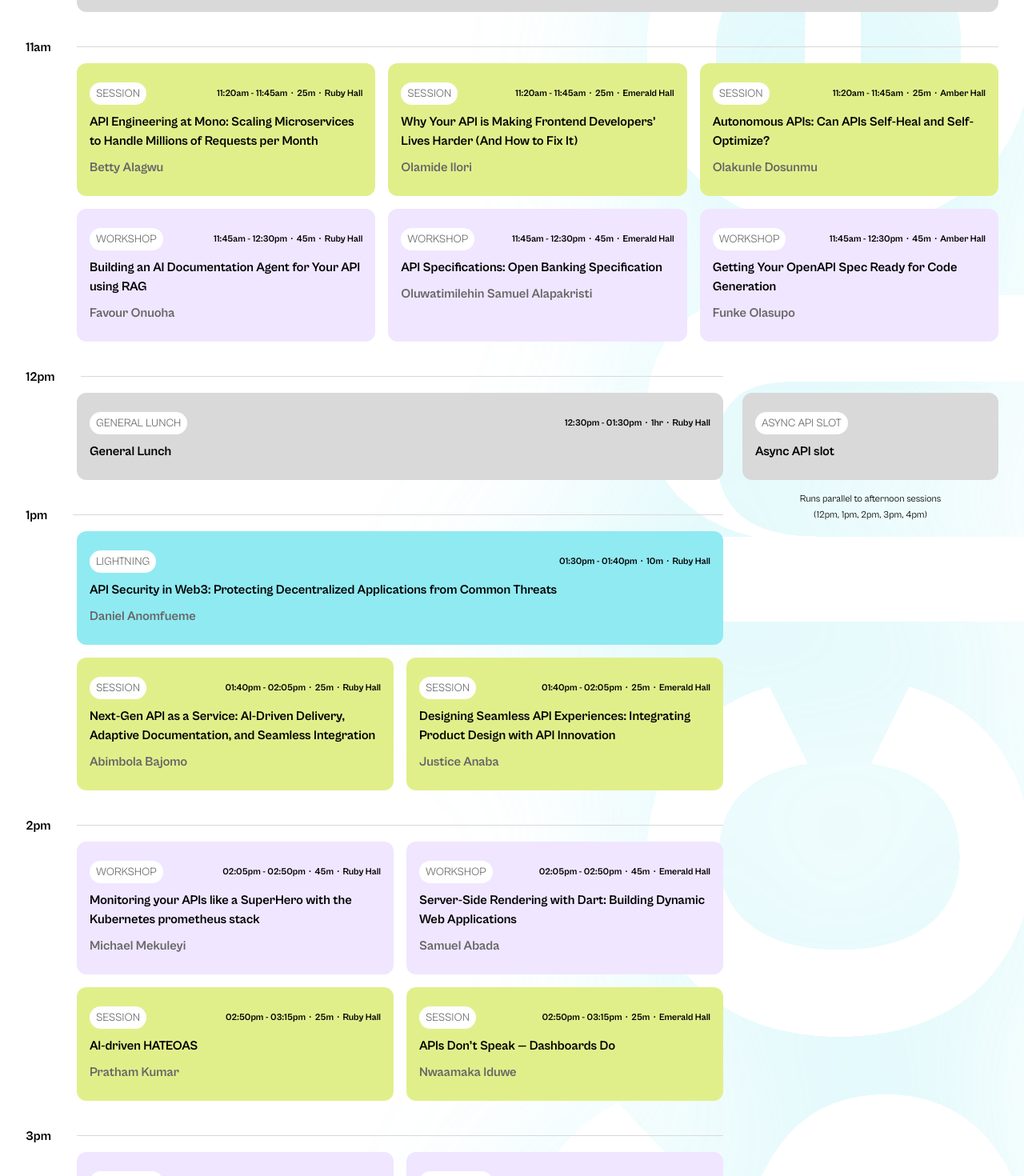
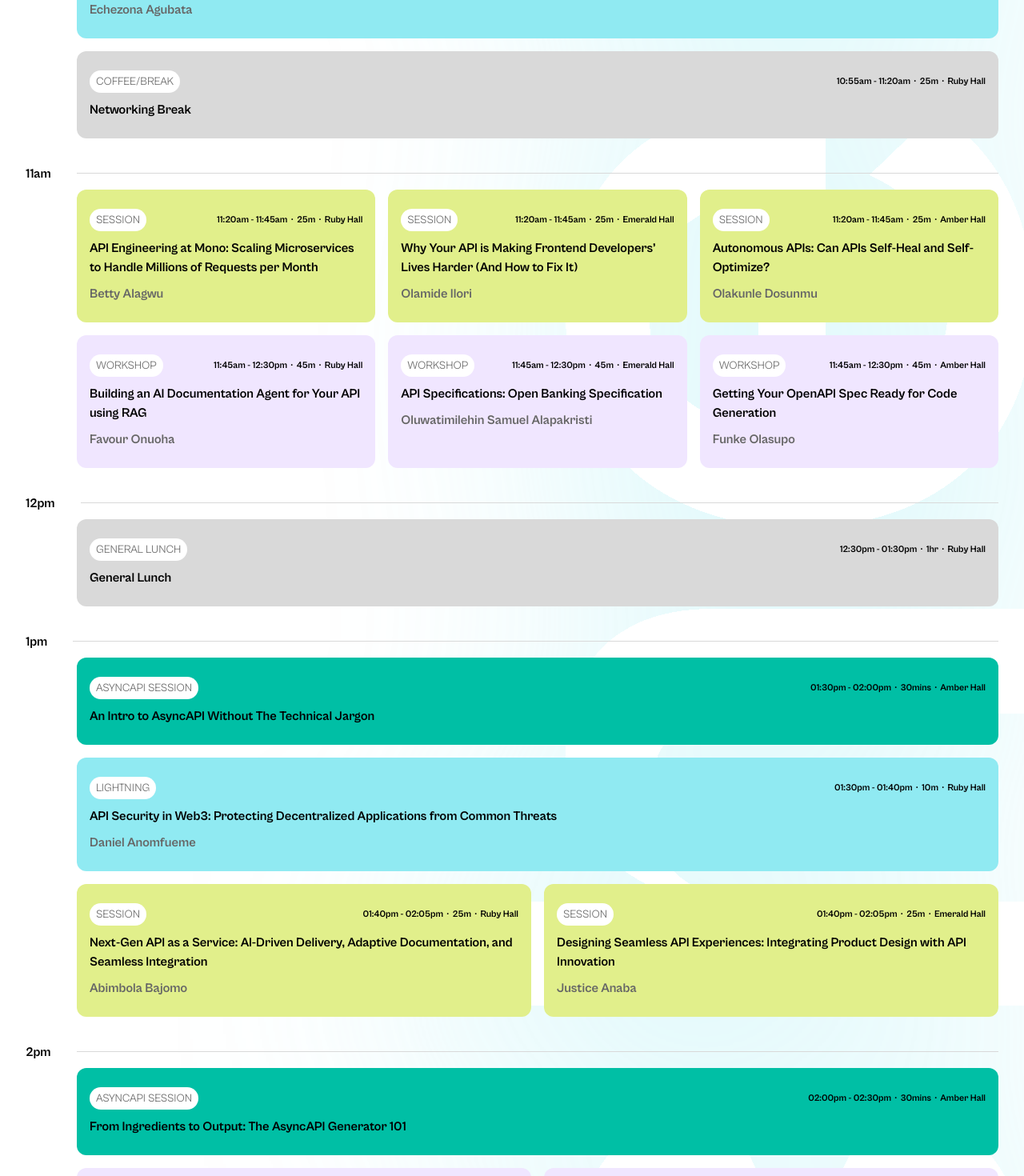
Before and after one commit to apiconf/landing-page, a React (Vite) app: page /schedule in a window 1280 px wide. Shown: the part 1520-2990 px from the top of the page at 80% size. Built offline with nearby package versions, Linux system fonts and the light colour scheme.

Commit message:
Chore: Updated Event schedule

```diff
--- a/src/pages/sessions/scheduleData.ts
+++ b/src/pages/sessions/scheduleData.ts
@@ -58,9 +58,31 @@ export const scheduleData = {
           color: '#D9D9D9',
         },
         {
+          id: 'google-codelab-sat',
+          title: 'Going Multimodal with Agent Development Kit: Personal Expense Assistant with Gemini 2.5',
+          timeSlot: '10:35am - 11:30pm',
+          room: 'Emerald Hall',
+          duration: '45m',
+          timeFrame: '10am',
+          type: 'workshop',
+          speaker: 'Sikiru Abidemi Tiamiyu',
+          color: '#E1EF9A',
+        },
+        {
+          id: 'building-apis-on-cloudflare-fri',
+          title: 'Building APIs on cloudflare',
+          timeSlot: '10:35am - 10:45am',
+          room: 'Ruby Hall',
+          duration: '10m',
+          timeFrame: '10am',
+          type: 'Lightning',
+          speaker: 'Daniel Benjamin',
+          color: '#90EAF2',
+        },
+        {
           id: 'api-architecure-fri',
           title: 'API Architecure',
-          timeSlot: '10:35am - 10:45am',
+          timeSlot: '10:45am - 10:55am',
           room: 'Ruby Hall',
           duration: '10m',
           timeFrame: '10am',
@@ -69,19 +91,8 @@ export const scheduleData = {
           color: '#90EAF2',
         },
         {
-          id: 'building-apis-on-cloudflare-fri',
-          title: 'Building APIs on cloudflare',
-          timeSlot: '10:45am - 10:55am',
-          room: 'Ruby Hall',
-          duration: '10m',
-          timeFrame: '10am',
-          type: 'Lightning',
-          speaker: 'Daniel Benjamin',
-          color: '#90EAF2',
-        },
-        {
           id: 'morning-coffee/break-fri',
-          title: 'Morning Coffee/Break',
+          title: 'Networking Break',
           timeSlot: '10:55am - 11:20am',
           room: 'Ruby Hall',
           duration: '25m',
@@ -168,14 +179,13 @@ export const scheduleData = {
         },
         {
           id: 'async-api-slot-fri',
-          title: 'Async API slot',
-          timeSlot: '12:30pm - 04:30pm',
+          title: 'An Intro to AsyncAPI Without The Technical Jargon',
+          timeSlot: '01:30pm - 02:00pm',
           room: 'Amber Hall',
-          duration: '4hr ',
-          timeFrame: '12pm',
-          isFullSpan: true,
-          type: 'Async API slot',
-          color: '#D9D9D9',
+          duration: '30mins',
+          timeFrame: '1pm',
+          type: 'AsyncAPI session',
+          color: '#00BFA5',
         },
         {
           id: 'api-security-in-web3-protecting-decentralized-applications-from-common-threats-fri',
@@ -212,6 +222,16 @@ export const scheduleData = {
           speaker: 'Justice Anaba',
           color: '#ECC89D',
         },
+          {
+          id: 'async-api-slot-fri',
+          title: 'From Ingredients to Output: The AsyncAPI Generator 101',
+          timeSlot: '02:00pm - 02:30pm',
+          room: 'Amber Hall',
+          duration: '30mins',
+          timeFrame: '2pm',
+          type: 'AsyncAPI session',
+          color: '#00BFA5',
+        },
         {
           id: 'monitoring-your-apis-like-a-superhero-with-the-kubernetes-prometheus-stack-fri',
           title: 'Monitoring your APIs like a SuperHero with the Kubernetes prometheus stack',
@@ -233,6 +253,16 @@ export const scheduleData = {
           type: 'workshop',
           speaker: 'Samuel Abada',
           color: '#90EAF2',
+        },
+        {
+          id: 'async-api-slot-fri',
+          title: 'I Came to Design, I Ended Up Leading a Movement',
+          timeSlot: '02:30pm - 3:00pm',
+          room: 'Amber Hall',
+          duration: '30mins',
+          timeFrame: '2pm',
+          type: 'AsyncAPI session',
+          color: '#00BFA5',
         },
         {
           id: 'ai-driven-hateoas-fri',
@@ -257,6 +287,16 @@ export const scheduleData = {
           color: '#E1EF9A',
         },
         {
+          id: 'async-api-slot-fri',
+          title: 'Preventing API Drift',
+          timeSlot: '03:00pm - 3:45pm',
+          room: 'Amber Hall',
+          duration: '30mins',
+          timeFrame: '3pm',
+          type: 'AsyncAPI session',
+          color: '#00BFA5',
+        },
+        {
           id: 'from-vision-to-execution-building-apis-as-scalable-products-in-fintech-fri',
           title: 'From Vision to Execution: Building APIs as Scalable Products in Fintech',
           timeSlot: '03:15pm - 04:00pm',
@@ -277,6 +317,16 @@ export const scheduleData = {
           type: 'workshop',
           speaker: 'Fehintoluwa Dahunsi',
           color: '#ECC89D',
+        },
+          {
+          id: 'async-api-slot-fri',
+          title: "Contributing to AsyncAPI from a Technical Writer's POV",
+          timeSlot: '03:45pm - 4:30pm',
+          room: 'Amber Hall',
+          duration: '30mins',
+          timeFrame: '3pm',
+          type: 'AsyncAPI session',
+          color: '#00BFA5',
         },
         {
           id: 'banking-without-banks-building-resilient-wallet-infrastructure-in-unstable-times-fri',
@@ -349,7 +399,7 @@ export const scheduleData = {
         },
         {
           id: 'check-in-sat',
-          title: 'Networking/Coffee Break',
+          title: 'Networking Break',
           timeSlot: '09:10am - 09:30am',
           room: 'Ruby Hall',
           duration: '10m',
@@ -404,16 +454,15 @@ export const scheduleData = {
         },
         {
           id: 'embedded-insurance-in-5-minutes-sat',
-          title: 'MyCover AI Demo - TBA',
+          title: 'Mycover.ai: API Innovation in action',
           timeSlot: '10:20am - 10:30am',
           room: 'Ruby Hall',
           duration: '10m',
           timeFrame: '10am',
-          type: 'DEMO',
-          speaker: '',
-          color: '#00BFA5 ',
+          type: 'Lightning',
+          speaker: 'Omonigho Jimmy',
+          color: '#90EAF2 ',
         },
-
         {
           id: 'redis-in-action-from-simple-cache-to-advanced-queues-and-streams-sat',
           title: 'Redis in Action: From Simple Cache to Advanced Queues and Streams',
@@ -450,7 +499,7 @@ export const scheduleData = {
         },
         {
           id: 'morning-coffee/break-sat',
-          title: 'Morning Coffee/Break',
+          title: 'Networking Break',
           timeSlot: '10:55am - 11:20am',
           room: 'Ruby Hall',
           duration: '25m',
@@ -494,13 +543,24 @@ export const scheduleData = {
         },
         {
           id: 'google-codelab-sat',
-          title: 'Google codelab',
+          title: 'How Machines See: Build a product image search backend with Visison API Product Search',
           timeSlot: '11:45am - 12:30pm',
           room: 'Ruby Hall',
           duration: '45m',
           timeFrame: '11am',
           type: 'workshop',
-          speaker: 'To be annouced (TBA)',
+          speaker: 'Buchi Michelle Okonicha',
+          color: '#E1EF9A',
+        },
+        {
+          id: 'google-codelab-sat',
+          title: 'Powering Payments with ALATPay: Tools, APIs, and SDKs for Engineers',
+          timeSlot: '11:45am - 12:30pm',
+          room: 'Emerald Hall',
+          duration: '45m',
+          timeFrame: '11am',
+          type: 'workshop',
+          speaker: 'Adejoke Haastrup',
           color: '#E1EF9A',
         },
         {
@@ -515,33 +575,12 @@ export const scheduleData = {
           color: '#90EAF2',
         },
         {
-          id: 'general-lunch-sat',
-          title: 'General Lunch',
-          timeSlot: '12:30pm - 01:30pm',
-          room: 'Ruby Hall',
-          duration: '1hr ',
-          timeFrame: '12pm',
-          type: 'General Lunch',
-          color: '#D9D9D9',
-        },
-        {
-          id: 'how-we-monitor-and-maintain-over-40-third-party-integrations-at-involve.me-sat',
-          title: 'How we monitor and maintain over 40 third party integrations at involve.me',
-          timeSlot: '01:30pm - 01:40pm',
-          room: 'Ruby Hall',
-          duration: '10m',
-          timeFrame: '1pm',
-          type: 'Lightning',
-          speaker: 'Paul Adams',
-          color: '#90EAF2',
-        },
-        {
           id: 'scaling-payroll-across-africa-sat',
           title: 'Scaling Payroll Across Africa',
-          timeSlot: '01:40pm - 02:05pm',
+          timeSlot: '12:30pm - 12:55pm',
           room: 'Ruby Hall',
           duration: '25m',
-          timeFrame: '1pm',
+          timeFrame: '12pm',
           type: 'session',
           speaker: 'Favour Oriabure',
           color: '#E1EF9A',
@@ -550,10 +589,10 @@ export const scheduleData = {
           id: 'the-art-and-science-of-lovable-api-documentation-lessons-from-the-monnify-revamp-sat',
           title:
             'The Art and Science of Lovable API Documentation: Lessons from the Monnify Revamp',
-          timeSlot: '01:40pm - 02:05pm',
+          timeSlot: '12:30pm - 12:55pm',
           room: 'Emerald Hall',
           duration: '25m',
-          timeFrame: '1pm',
+          timeFrame: '12pm',
           type: 'session',
           speaker: 'Auwal MS',
           color: '#90EAF2',
@@ -562,18 +601,61 @@ export const scheduleData = {
           id: 'api-driven-innovation-mycover.ai’s-blueprint-for-modernizing-insurance-ecosystems-sat',
           title:
             'API-Driven Innovation: MyCover.ai’s Blueprint for Modernizing Insurance Ecosystems',
-          timeSlot: '01:40pm - 02:05pm',
+          timeSlot: '12:30pm - 12:55pm',
           room: 'Amber Hall',
           duration: '25m',
-          timeFrame: '1pm',
+          timeFrame: '12pm',
           type: 'session',
           speaker: 'Oluwaseun Dabiri',
           color: '#ECC89D',
         },
         {
+          id: 'general-lunch-sat',
+          title: 'General Lunch',
+          timeSlot: '12:55pm - 01:55pm',
+          room: 'Ruby Hall',
+          duration: '1hr ',
+          timeFrame: '1pm',
+          type: 'General Lunch',
+          color: '#D9D9D9',
+        },
+        {
+          id: 'how-we-monitor-and-maintain-over-40-third-party-integrations-at-involve.me-sat',
+          title: 'How we monitor and maintain over 40 third party integrations at involve.me',
+          timeSlot: '01:55pm - 02:05pm',
+          room: 'Ruby Hall',
+          duration: '10m',
+          timeFrame: '2pm',
+          type: 'Lightning',
+          speaker: 'Paul Adams',
+          color: '#90EAF2',
+        },
+          {
+          id: 'interswitch-15mins-session-sat',
+          title: 'Sponsor Session',
+          timeSlot: '02:05pm - 02:15pm',
+          room: 'Ruby Hall',
+          duration: '10m',
+          timeFrame: '2pm',
+          type: 'session',
+          speaker: 'To be annouced (TBA)',
+          color: '#90EAF2',
+        },
+         {
+          id: 'interswitch-15mins-session-sat',
+          title: 'Sponsor Session',
+          timeSlot: '02:15pm - 02:25pm',
+          room: 'Ruby Hall',
+          duration: '10m',
+          timeFrame: '2pm',
+          type: 'session',
+          speaker: 'To be annouced (TBA)',
+          color: '#90EAF2',
+        },
+        {
           id: 'panel-sessionnnnnnnn-!!!!-sat',
           title: 'PANEL SESSION',
-          timeSlot: '02:05pm - 02:35pm',
+          timeSlot: '02:25pm - 02:55pm',
           room: 'Ruby Hall',
           duration: '30m',
           timeFrame: '2pm',
@@ -583,10 +665,10 @@ export const scheduleData = {
         },
         {
           id: 'interswitch-15mins-session-sat',
-          title: 'Sponsor Session',
-          timeSlot: '02:35pm - 02:50pm',
+          title: 'Wema Sponsor Session',
+          timeSlot: '02:55pm - 03:05pm',
           room: 'Ruby Hall',
-          duration: '15m',
+          duration: '10m',
           timeFrame: '2pm',
           type: 'session',
           speaker: 'To be annouced (TBA)',
@@ -595,10 +677,10 @@ export const scheduleData = {
         {
           id: 'shaping-the-future-of-semiconductor-manufacturing-with-genai-sat',
           title: 'Shaping the future of semiconductor manufacturing with GenAI',
-          timeSlot: '02:50pm - 03:15pm',
+          timeSlot: '03:05pm - 3:30pm',
           room: 'Ruby Hall',
           duration: '25m',
-          timeFrame: '2pm',
+          timeFrame: '3pm',
           type: 'session',
           speaker: 'Kenneth Ezukwoke',
           color: '#ECC89D',
@@ -606,42 +688,54 @@ export const scheduleData = {
         {
           id: 'how-to-design-api-documentation-that-technical-&-non-technical-audience-love-sat',
           title: 'How to design API Documentation that Technical & Non-technical Audience love',
-          timeSlot: '02:50pm - 03:15pm',
+          timeSlot: '03:05pm - 3:30pm',
           room: 'Emerald Hall',
           duration: '25m',
-          timeFrame: '2pm',
+          timeFrame: '3pm',
           type: 'session',
           speaker: 'Mfonobong Umondia',
           color: '#E1EF9A',
         },
         {
+          id: 'how-to-design-api-documentation-that-technical-&-non-technical-audience-love-sat',
+          title: 'Mastering APIs as a Product Manager - Calling , Documenting and Testing APIs',
+          timeSlot: '03:05pm - 3:30pm',
+          room: 'Amber Hall',
+          duration: '25m',
+          timeFrame: '3pm',
+          type: 'session',
+          speaker: 'Aminat Fowoke Balogun',
+          color: '#E1EF9A',
+        },
+        {
           id: 'wema-bank-session-sat',
           title: 'Sponsor Session',
-          timeSlot: '02:50pm - 03:15pm',
-          room: 'Amber Hall',
-          duration: '25m',
-          timeFrame: '2pm',
+          timeSlot: '03:30pm - 3:40pm',
+          room: 'Ruby Hall',
+          duration: '15m',
+          timeFrame: '3pm',
           type: 'session',
-          speaker: 'To be annouced (TBA)',
+          speaker: '',
           color: '#90EAF2',
         },
         {
-          id: 'afternoon-break-sat',
-          title: 'Afternoon break',
-          timeSlot: '03:15pm - 03:40pm',
+          id: 'wema-bank-session-sat',
+          title: 'Announcing the Winners of the Postman Challenge',
+          timeSlot: '03:40pm - 3:50pm',
           room: 'Ruby Hall',
-          duration: '25m',
+          duration: '15m',
           timeFrame: '3pm',
-          type: 'Afternoon break',
-          color: '#D9D9D9',
+          type: 'session',
+          speaker: '',
+          color: '#90EAF2',
         },
         {
           id: 'refactoring-legacy-apis-with-domain-driven-architecture-sat',
           title: 'Refactoring Legacy APIs with Domain-Driven Architecture',
-          timeSlot: '03:40pm - 04:05pm',
+          timeSlot: '03:50pm - 04:15pm',
           room: 'Ruby Hall',
           duration: '25m',
-          timeFrame: '3pm',
+          timeFrame: '4pm',
           type: 'session',
           speaker: 'Ijeoma Eti',
           color: '#ECC89D',
@@ -649,29 +743,29 @@ export const scheduleData = {
         {
           id: 'microservices-architecture-101-principles-and-best-practices-sat',
           title: 'Microservices Architecture 101: Principles and Best Practices',
-          timeSlot: '03:40pm - 04:05pm',
+          timeSlot: '03:50pm - 04:15pm',
           room: 'Emerald Hall',
           duration: '25m',
-          timeFrame: '3pm',
+          timeFrame: '4pm',
           type: 'session',
           speaker: 'Glory Olamigoke',
           color: '#E1EF9A',
         },
         {
-          id: 'mastering-apis-as-a-product-manager-–-calling,-documenting,-and-testing-apis-sat',
-          title: 'Mastering APIs as a Product Manager – Calling, Documenting, and Testing APIs',
-          timeSlot: '03:40pm - 04:05pm',
+          id: 'dart-on-the-server-unlocking-full-stack-potential-sat',
+          title: 'Dart on the Server: Unlocking Full-Stack Potential',
+          timeSlot: '03:50pm - 04:15pm',
           room: 'Amber Hall',
           duration: '25m',
-          timeFrame: '3pm',
+          timeFrame: '4pm',
           type: 'session',
-          speaker: 'Aminat Fowoke Balogun',
+          speaker: 'Jamiu Okanlawon',
           color: '#90EAF2',
         },
         {
           id: 'securing-the-fort-api-gateway-architectures,-and-why-they-matter-sat',
           title: 'Securing The Fort: API Gateway Architectures, and why they matter',
-          timeSlot: '04:05pm - 04:30pm',
+          timeSlot: '04:15pm - 04:40pm',
           room: 'Ruby Hall',
           duration: '25m',
           timeFrame: '4pm',
@@ -682,7 +776,7 @@ export const scheduleData = {
         {
           id: 'api-first-devops-automating-api-deployments-for-speed-and-scale-sat',
           title: 'API-first DevOps: Automating API deployments for speed and scale',
-          timeSlot: '04:05pm - 04:30pm',
+          timeSlot: '04:15pm - 04:40pm',
           room: 'Emerald Hall',
           duration: '25m',
           timeFrame: '4pm',
@@ -693,7 +787,7 @@ export const scheduleData = {
         {
           id: 'dart-on-the-server-unlocking-full-stack-potential-sat',
           title: 'Dart on the Server: Unlocking Full-Stack Potential',
-          timeSlot: '04:05pm - 04:30pm',
+          timeSlot: '04:15pm - 04:40pm',
           room: 'Amber Hall',
           duration: '25m',
           timeFrame: '4pm',
```
Also changed, not shown: src/components/Hero.tsx (+7 -7 lines).
